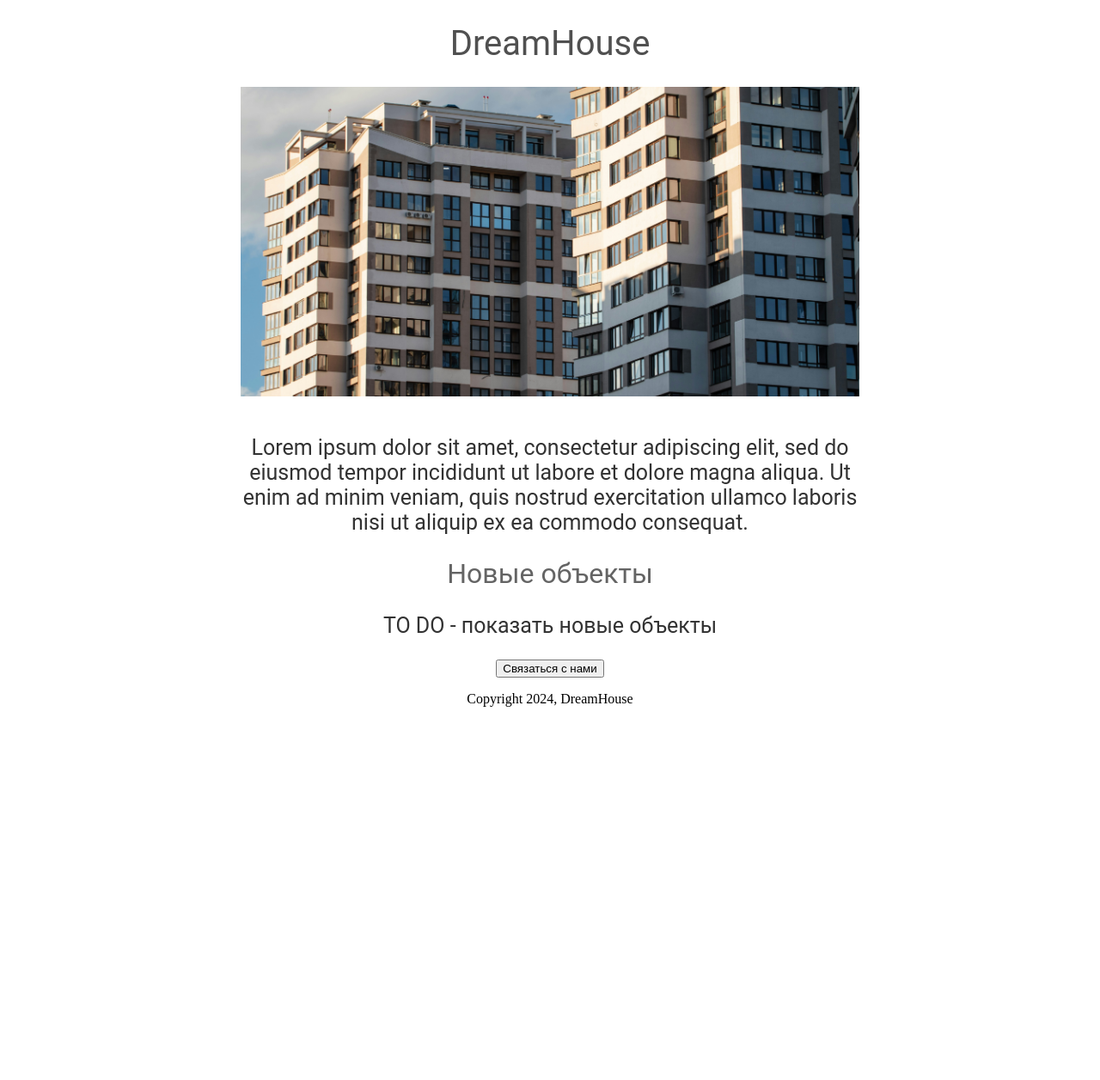
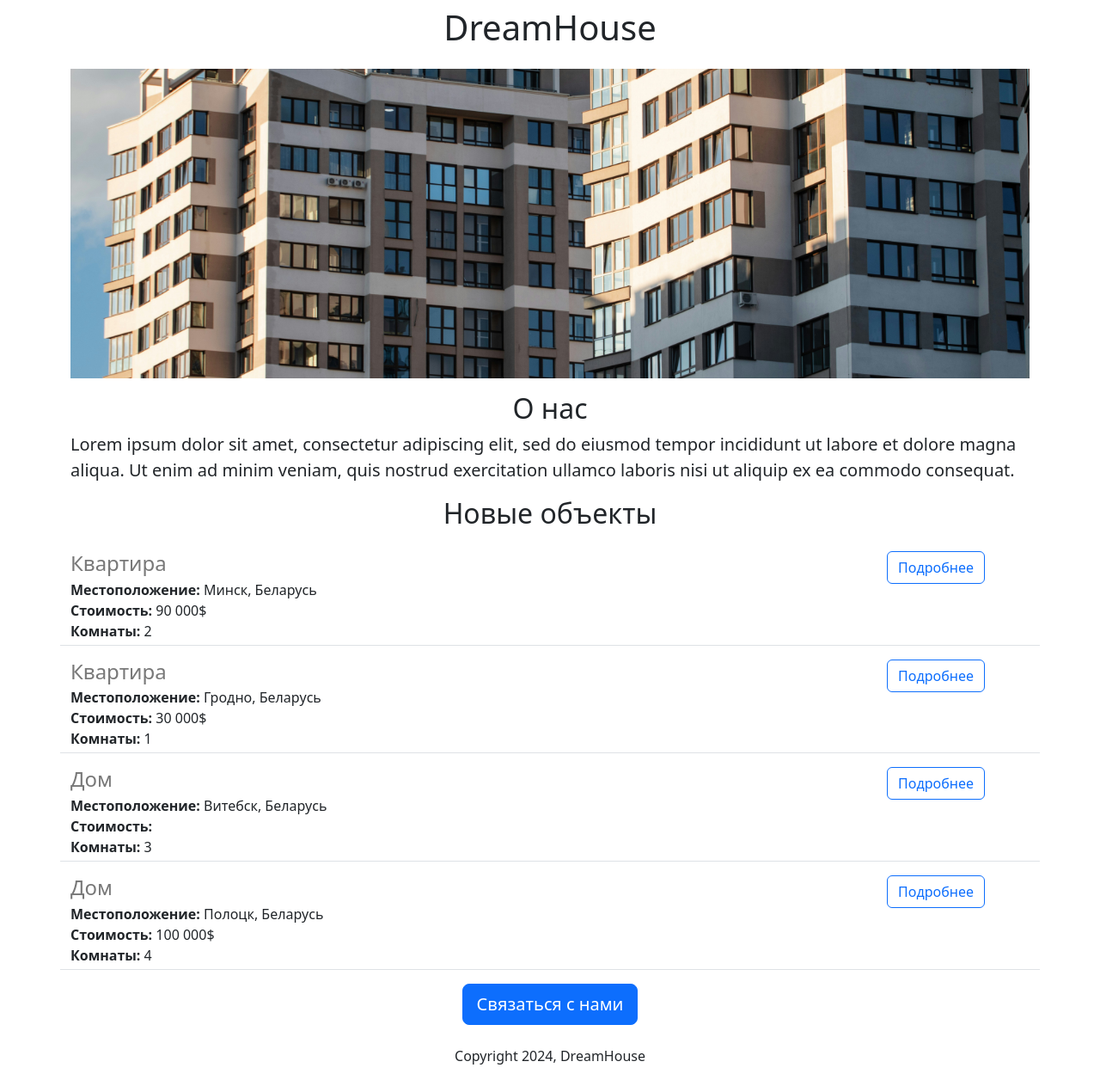
Before and after one commit to bakabakasan/real-estate-website, a Flask app: page / in a window 1280 px wide. Shown: the whole page at 86% size. Before the commit the page ends 822 px from the top, so only its background shows below. Run offline with Flask 3, Linux system fonts and the light colour scheme.

Commit message:
Добавлены динамические данные

```diff
--- a/app.py
+++ b/app.py
@@ -1,9 +1,46 @@
-from flask import Flask, render_template #создаем объект класса фласк, добавляем методы для работы с html
+from flask import Flask, render_template, jsonify #создаем объект класса фласк, добавляем методы для работы с html, функцию для работы с списком данных
 
 app = Flask(__name__)
+
+ESTATE = [
+  {
+    'id': 1,
+    'type': 'Квартира',
+    'location': 'Минск, Беларусь',
+    'cost': '90 000$',
+    'rooms': '2',
+  },
+  {
+    'id': 2,
+    'type': 'Квартира',
+    'location': 'Гродно, Беларусь',
+    'cost': '30 000$',
+    'rooms': '1',
+  },
+  {
+    'id': 3,
+    'type': 'Дом',
+    'location': 'Витебск, Беларусь',
+    'cost': '',
+    'rooms': '3',
+  },
+  {
+    'id': 4,
+    'type': 'Дом',
+    'location': 'Полоцк, Беларусь',
+    'cost': '100 000$',
+    'rooms': '4',
+  } #создаём список объектов
+]
 @app.route("/") #создание маршрута
-def hello_world(): #функция, которая будет вызвана при запросе к маршруту
-  return render_template('home.html') #возвращаем файл html
+def hello_dreamhouse(): #функция, которая будет вызвана при запросе к маршруту
+  return render_template('home.html',
+                         estates=ESTATE)
+  #возвращаем файл html, добавляем аргумент estate
+
+@app.route("/api/estates")
+def list_estates():
+  return jsonify(ESTATE) #создаём новую функцию и решестрируем в маршруте
 
 if __name__ == "__main__": #проверка на запуск самого скрипта
   app.run(host="0.0.0.0", debug=True) #запуск приложения
--- a/templates/home.html
+++ b/templates/home.html
@@ -2,56 +2,40 @@
 <html>
   <head>
     <meta charset="utf-8">
+    <meta name="viewport" content="width=device-width, initial-scale=1">
     <title>DreamHouse</title>
+    <link href="https://cdn.jsdelivr.net/npm/bootstrap@5.3.2/dist/css/bootstrap.min.css" rel="stylesheet" integrity="sha384-T3c6CoIi6uLrA9TneNEoa7RxnatzjcDSCmG1MXxSR1GAsXEV/Dwwykc2MPK8M2HN" crossorigin="anonymous">
     <style>
-      h1 {
-        font-size: 40px;
-        font-family: Roboto;
-        font-weight: normal;
-        color: rgb(80, 80, 80);
-        text-align: center;
-      }
-
-      #banner {
+      #banner{
         height: 360px;
         width: 100%;
         object-fit: cover;
         margin-bottom: 16px;
       }
-      h2 {
-        font-size: 32px;
-        font-family: Roboto;
-        font-weight: normal;
-        color: rgb(100, 100, 100);
-        text-align: center;
-      }
-      .bodytext {
-        font-size: 25px;
-        font-family: Roboto;
-        font-weight: normal;
-        color: rgb(50, 50, 50);
-        text-align: center;
-      }
-      #container {
-        max-width: 720px;
-        margin: 0 auto 0 auto;
-      }
-
     </style>
   </head>
   <body>
-    <div id="container">
-      <h1>DreamHouse</h1>
-      <img id="banner" class="img" id="banner" src=" https://be1d409b-13ef-402f-aa88-95067d77a4ec-00-34vk0er2yljbi.janeway.replit.dev/static/banner.jpg" height="320">
-      <p class="bodytext">
+    <div class="container">
+      <h1 class="text-center mt-2 mb-4">DreamHouse</h1>
+      <img lass="img-fluid" id="banner" class="img" id="banner" src=" https://be1d409b-13ef-402f-aa88-95067d77a4ec-00-34vk0er2yljbi.janeway.replit.dev/static/banner.jpg">
+      <h2 class="text-center">
+        О нас
+      </h2>
+      <p class="lead">
         Lorem ipsum dolor sit amet, consectetur adipiscing elit, sed do eiusmod tempor incididunt ut labore et dolore magna aliqua. Ut enim ad minim veniam, quis nostrud exercitation ullamco laboris nisi ut aliquip ex ea commodo consequat.
         </p>
-      <h2>
+      <h2 class="text-center mt-2 mb-4">
         Новые объекты
       </h2>
-      <p class="bodytext">TO DO -  показать новые объекты</p>
-     <div style="text-align:center;">
-      <button> Связаться с нами </button>
+
+        <div>
+          {% for estate in estates %}
+             {% include 'jobitem.html'%}
+          {% endfor%}
+        </div>
+
+     <div class="text-center">
+      <button class="btn btn-primary btn-lg"> Связаться с нами </button>
        <p class="mt-4">Copyright 2024, DreamHouse</p>
       </div>
     </div>
--- /dev/null
+++ b/templates/jobitem.html
@@ -0,0 +1,21 @@
+<div class="border-bottom row" style="margin-bottom:16px; padding-bottom:4px">
+  <div class="col-10">
+    <h4
+      style="color:rgb(120, 120, 120); margin-bottom:4px;">{{estate['type']}}
+    </h4>
+    <div>
+      <b>Местоположение:</b> {{estate['location']}}
+    </div>
+    {% if 'cost' in estate %}
+    <div>
+      <b>Стоимость:</b> {{estate['cost']}}
+    </div>
+     {% endif %}
+    <div>
+      <b>Комнаты:</b> {{estate['rooms']}}
+    </div>
+    </div>
+    <div class="col-2">
+      <button type="button" class="btn btn-outline-primary">Подробнее</button>
+    </div>
+</div>
```
